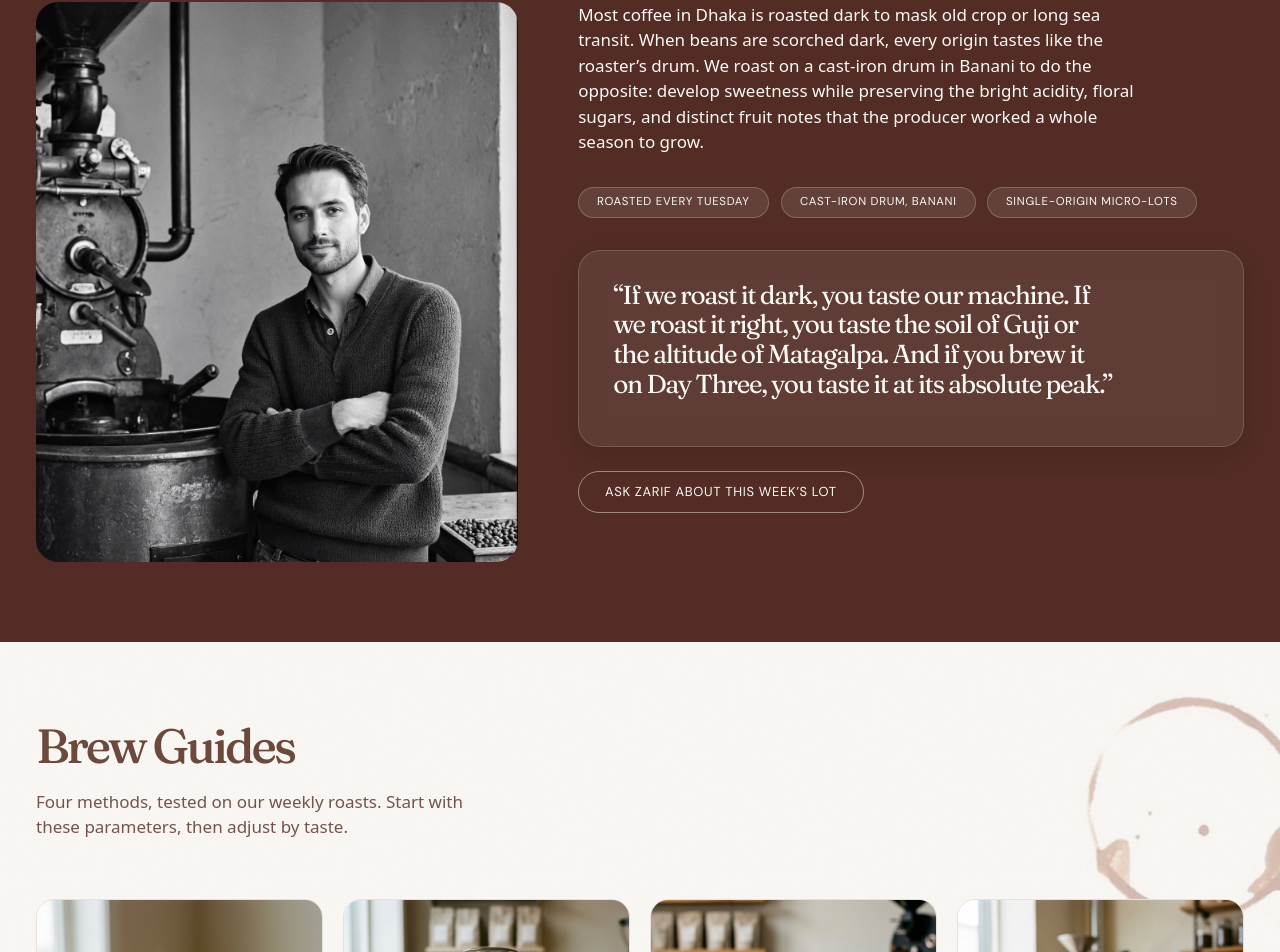
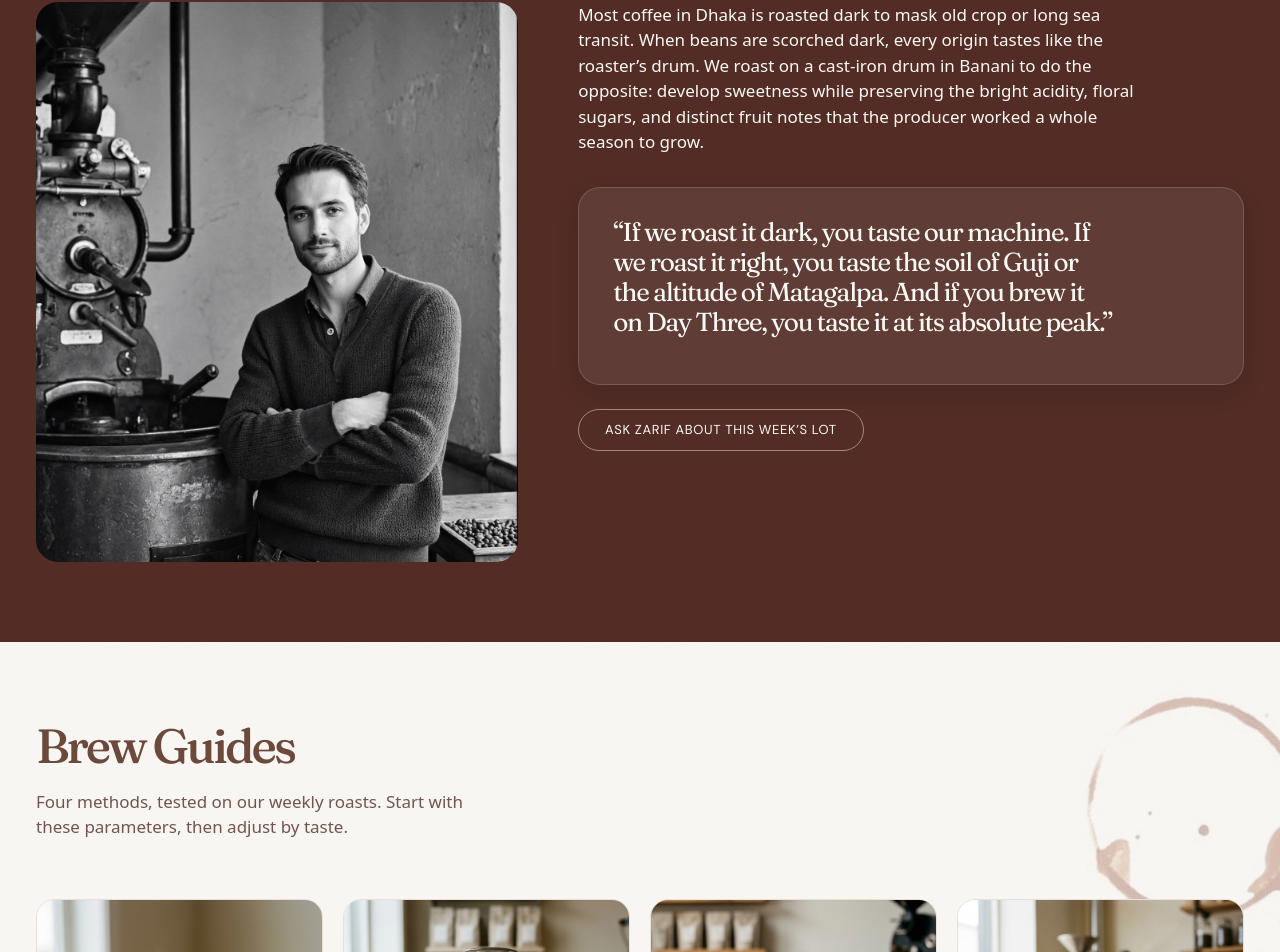
Before and after one commit to fardeenhb12/Coffee-Website, a React (Vite) app: page / in a window 1280 px wide. Shown: the part 2928-3880 px from the top of the page. Built offline with nearby package versions, Linux system fonts and the light colour scheme; a web font is replaced by a local one.

Commit message:
refactor(roaster): remove credential pill tags for cleaner editorial balance

```diff
--- a/src/components/sections/Roaster.tsx
+++ b/src/components/sections/Roaster.tsx
@@ -27,12 +27,6 @@ export function Roaster() {
               Most coffee in Dhaka is roasted dark to mask old crop or long sea transit. When beans are scorched dark, every origin tastes like the roaster’s drum. We roast on a cast-iron drum in Banani to do the opposite: develop sweetness while preserving the bright acidity, floral sugars, and distinct fruit notes that the producer worked a whole season to grow.
             </p>
 
-            <ul className="roaster-credentials">
-              <li>Roasted every Tuesday</li>
-              <li>Cast-iron drum, Banani</li>
-              <li>Single-origin micro-lots</li>
-            </ul>
-
             <blockquote className="roaster-pull-quote">
               <p className="quote-text">
                 “If we roast it dark, you taste our machine. If we roast it right, you taste the soil of Guji or the altitude of Matagalpa. And if you brew it on Day Three, you taste it at its absolute peak.”
```
